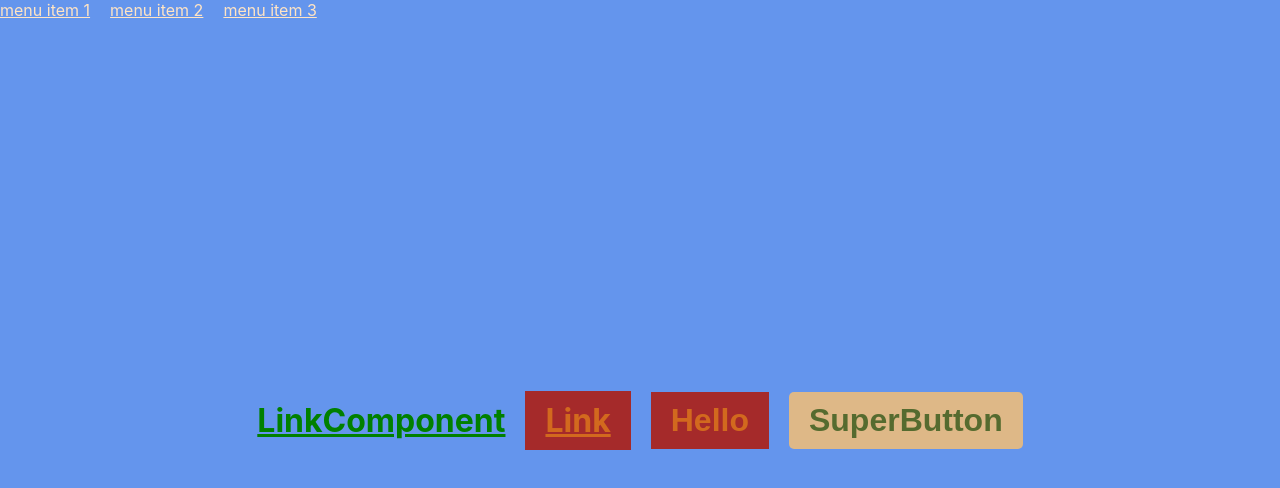
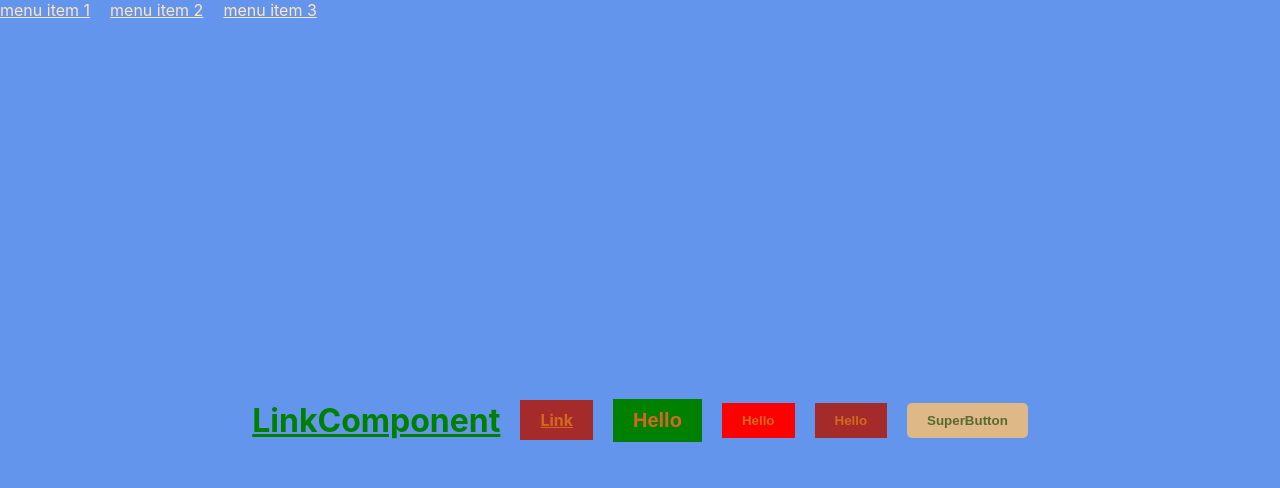
Before and after one commit to AnatolyNikol/styled_components, a React (Create React App) app: page / in a window 1280 px wide. Shown: the top 488 px of the page. Built offline with nearby package versions, Linux system fonts and the light colour scheme.

Commit message:
props with types

```diff
--- a/src/App.tsx
+++ b/src/App.tsx
@@ -18,6 +18,8 @@ function App() {
             <Box>
                 <StyledBtn as={StyledLink} href={'#'}>LinkComponent</StyledBtn>
                 <StyledBtn as={'a'} href={'#'}>Link</StyledBtn>
+                <StyledBtn color={'green'} fontSize={'20px'}>Hello</StyledBtn>
+                <StyledBtn color={'red'}>Hello</StyledBtn>
                 <StyledBtn>Hello</StyledBtn>
                 <SuperButton>SuperButton</SuperButton>
             </Box>
--- a/src/components/Button.styled.tsx
+++ b/src/components/Button.styled.tsx
@@ -1,12 +1,19 @@
 import styled from "styled-components";
 import {MyAnimation} from "../styles/animations/Animations";
 
-export const StyledBtn = styled.button`
+type StyledBtnPropsType = {
+    color?: string
+    fontSize?: string
+}
+
+export const StyledBtn = styled.button<StyledBtnPropsType>`
     border: none;
-    background-color: brown;
+    // background-color: brown;
+    background-color: ${props => props.color || 'brown'};
     padding: 10px 20px;
     color: chocolate;
-    font-size: 2rem;
+    // font-size: 2rem;
+    font-size: ${props => props.fontSize};
     font-weight: bold;
 
     &:hover {
```
